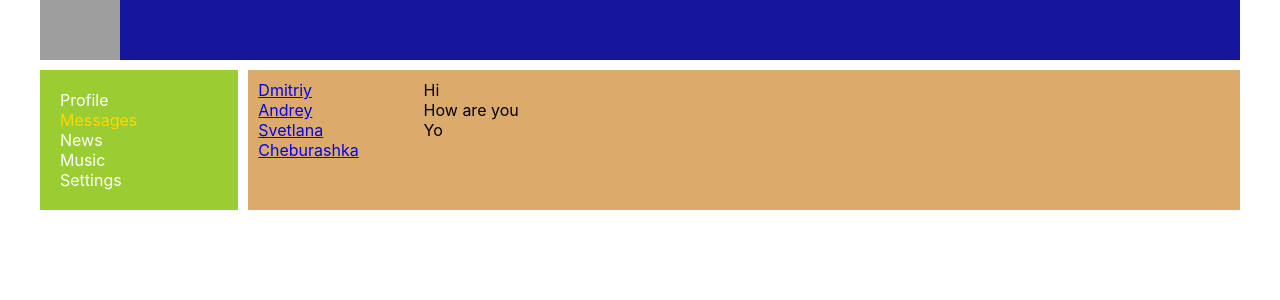
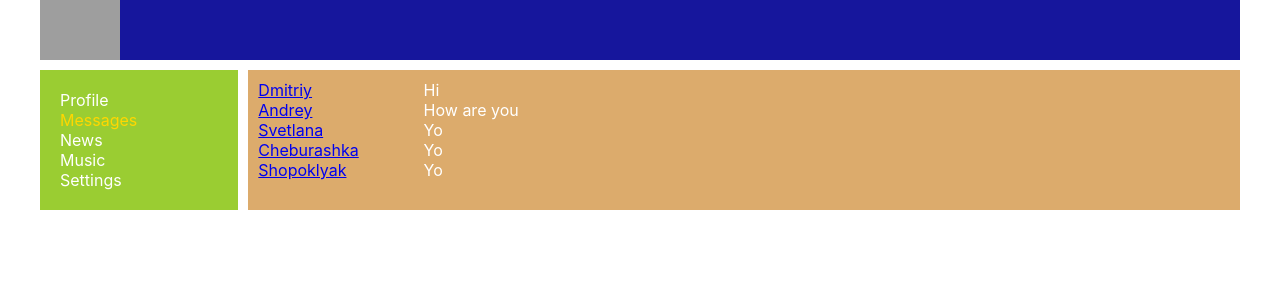
Before and after one commit to rocketDim/my-app, a React (Create React App) app: page /dialogs in a window 1280 px wide. Shown: the top 300 px of the page. Built offline with nearby package versions, Linux system fonts and the light colour scheme; grey boxes are pictures that could not be loaded.

Commit message:
Рефакторинг кода

```diff
--- a/src/components/Dialogs/Dialogs.jsx
+++ b/src/components/Dialogs/Dialogs.jsx
@@ -2,30 +2,50 @@ import React from "react";
 import s from './Dialogs.module.css'
 import {NavLink} from "react-router-dom";
 
+
+const DialogItem = (props) => {
+
+    let path = "/dialogs/" + props.id;
+
+    return (
+        <div className={s.dialog + ' ' + s.active}>
+            <NavLink to={path}>{props.name}</NavLink>
+        </div>
+    )
+}
+
+const Message = (props) => {
+    return <div className={s.message}>{props.message}</div>
+}
+
 const Dialogs = (props) => {
+
+    let dialogsData = [
+        {id: 1, name: 'Dmitriy'},
+        {id: 2, name: 'Andrey'},
+        {id: 3, name: 'Svetlana'},
+        {id: 4, name: 'Cheburashka'},
+        {id: 5, name: 'Shopoklyak'},
+    ]
+
+    let messagesData = [
+        {id: 1, message: 'Hi'},
+        {id: 2, message: 'How are you'},
+        {id: 3, message: 'Yo'},
+        {id: 4, message: 'Yo'},
+        {id: 5, message: 'Yo'},
+    ]
+
+    let dialogsElements = dialogsData.map(d => <DialogItem name={d.name} id={d.id}/>)
+    let messagesElements = messagesData.map(m => <Message message={m.message}/>)
+
     return (
         <div className={s.dialogs}>
             <div className={s.dialogsItems}>
-                <div className={s.dialog + ' ' + s.active}>
-                    <NavLink to="/dialogs/1">Dmitriy</NavLink>
-                </div>
-
-                <div className={s.dialog}>
-                    <NavLink to="/dialogs/2">Andrey</NavLink>
-                </div>
-
-                <div className={s.dialog}>
-                    <NavLink to="/dialogs/3">Svetlana</NavLink>
-                </div>
-
-                <div className={s.dialog}>
-                    <NavLink to="/dialogs/4">Cheburashka</NavLink>
-                </div>
+                {dialogsElements}
             </div>
             <div className={s.messages}>
-                <div className={s.message}>Hi</div>
-                <div className={s.message}>How are you</div>
-                <div className={s.message}>Yo</div>
+                {messagesElements}
             </div>
         </div>
 
--- a/src/components/Dialogs/Dialogs.module.css
+++ b/src/components/Dialogs/Dialogs.module.css
@@ -5,6 +5,7 @@
 
 .dialogsItems {
     padding: 10px;
+    color: white;
 }
 
 .dialogsItems .active {
@@ -15,6 +16,6 @@
     padding: 10px;
 }
 
-.message {
-
+.messages .message {
+    color: white;
 }
--- a/src/components/Profile/MyPosts/MyPosts.jsx
+++ b/src/components/Profile/MyPosts/MyPosts.jsx
@@ -2,19 +2,33 @@ import React from 'react';
 import s from './MyPosts.module.css';
 import Post from './Post/Post';
 
-const MyPosts = () => {
-    return <div className={s.content}>
-        <div>
-            My post
+const MyPosts = (props) => {
+
+    let posts = [
+        {id: 1, message: 'Hi, how are you?', likesCount: 12},
+        {id: 2, message: 'It\'s my first post', likesCount: 25},
+        {id: 3, message: 'Bla-bla', likesCount: 35},
+        {id: 4, message: 'Hi-Hi', likesCount: 22},
+    ]
+
+    let postsElements = posts.map(p => <Post message={p.message} likesCount={p.likesCount}/>)
+
+    return (
+        <div className={s.postsBlock}>
+            <h3>My post</h3>
             <div>
-                New post
+                <div>
+                    <textarea></textarea>
+                </div>
+                <div>
+                    <button>Add Post</button>
+                </div>
             </div>
             <div className={s.posts}>
-                <Post message='Hi, how are you?' likesCount='0' />
-                <Post message="It's my first post" likesCount='24' />
+                {postsElements}
             </div>
         </div>
-    </div>
+    )
 }
 
 export default MyPosts;
--- a/src/components/Profile/MyPosts/MyPosts.module.css
+++ b/src/components/Profile/MyPosts/MyPosts.module.css
@@ -0,0 +1,7 @@
+.postsBlock {
+    padding: 10px;
+}
+
+.posts {
+    margin-top: 10px;
+}
--- a/src/components/Profile/Profile.jsx
+++ b/src/components/Profile/Profile.jsx
@@ -1,17 +1,15 @@
 import React from 'react';
 import s from './Profile.module.css';
 import MyPosts from './MyPosts/MyPosts';
+import ProfileInfo from "./ProfileInfo/ProfileInfo";
 
 const Profile = () => {
-    return (<div>
+    return (
         <div>
-            <img src='https://helpx.adobe.com/content/dam/help/en/photoshop/using/convert-color-image-black-white/jcr_content/main-pars/before_and_after/image-before/Landscape-Color.jpg'></img>
+            <ProfileInfo/>
+            <MyPosts/>
         </div>
-        <div>
-            ava + description
-        </div>
-    <MyPosts />
-    </div>)
+    )
 }
 
 export default Profile;
--- a/src/components/Profile/ProfileInfo/ProfileInfo.jsx
+++ b/src/components/Profile/ProfileInfo/ProfileInfo.jsx
@@ -1,19 +1,18 @@
 import React from 'react';
-import s from './Profile.module.css';
-import MyPosts from './MyPosts/MyPosts';
+import s from './ProfileInfo.module.css';
 
-const Profile = () => {
-    return (<div>
-        <ProfileInfo/>
+const ProfileInfo = () => {
+    return (
         <div>
-            <img
-                src='https://helpx.adobe.com/content/dam/help/en/photoshop/using/convert-color-image-black-white/jcr_content/main-pars/before_and_after/image-before/Landscape-Color.jpg'></img>
+            <div>
+                <img
+                    src='https://helpx.adobe.com/content/dam/help/en/photoshop/using/convert-color-image-black-white/jcr_content/main-pars/before_and_after/image-before/Landscape-Color.jpg'></img>
+            </div>
+            <div className={s.descriptionBlock}>
+                ava + description
+            </div>
         </div>
-        <div>
-            ava + description
-        </div>
-        <MyPosts/>
-    </div>)
+    )
 }
 
-export default Profile;
+export default ProfileInfo;
--- a/src/components/Profile/ProfileInfo/ProfileInfo.module.css
+++ b/src/components/Profile/ProfileInfo/ProfileInfo.module.css
@@ -1,4 +1,8 @@
-.content {
-    grid-area: cont;
-    background-color: rgb(220, 171, 108);
+img {
+    width: 1000px;
+
 }
+
+.descriptionBlock {
+    padding: 10px;
+}
```
